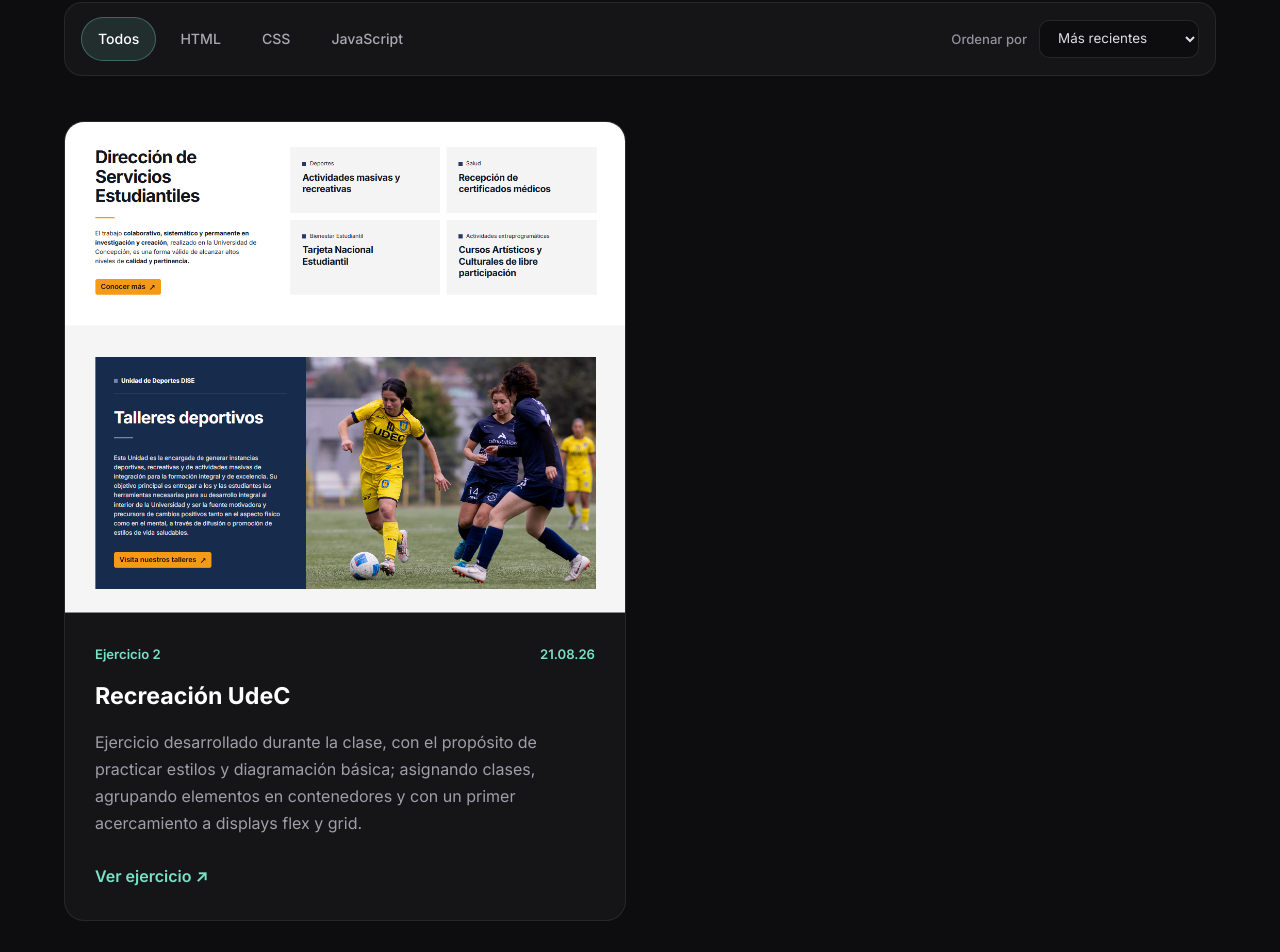
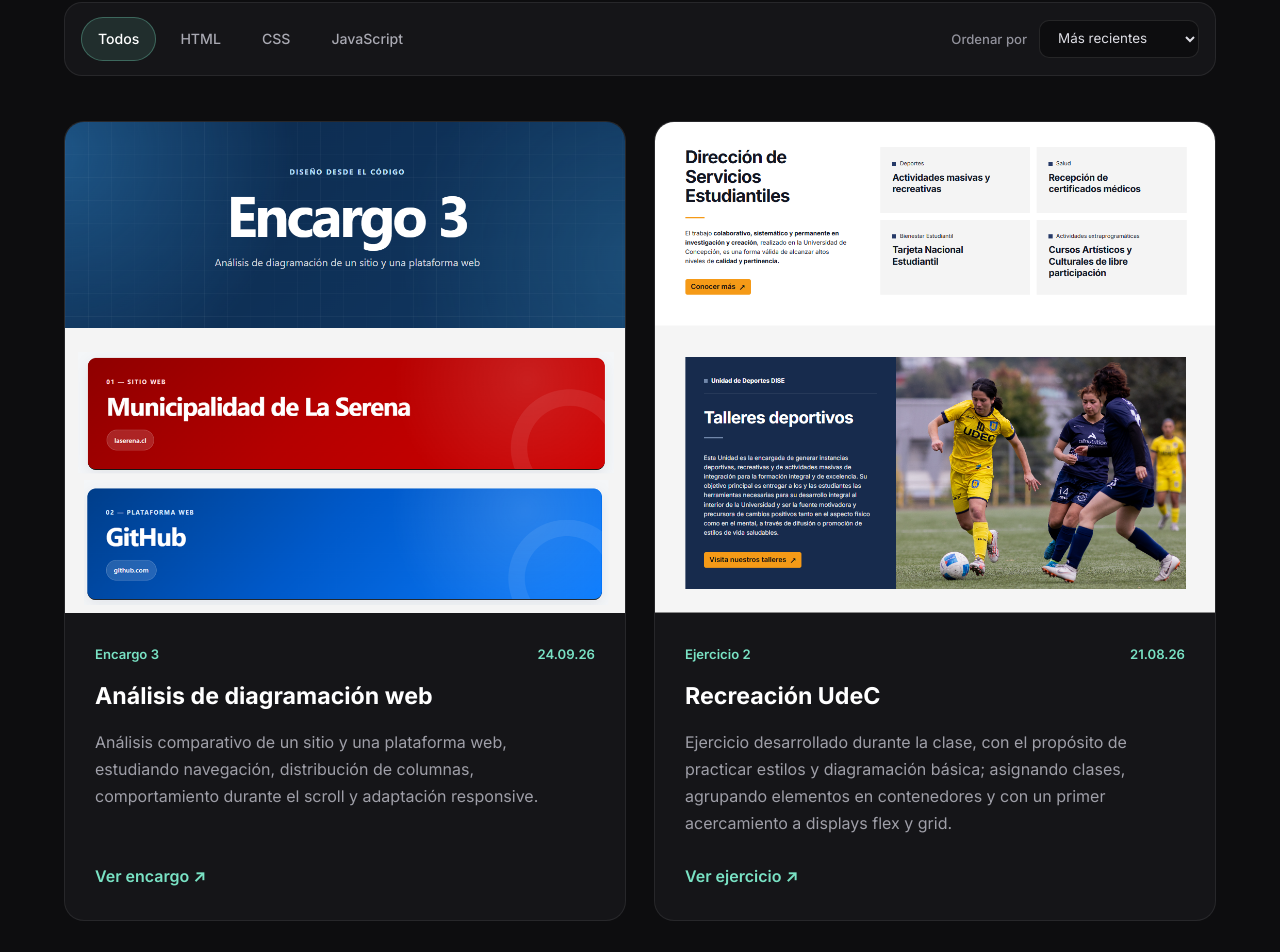
Before and after one commit to FabianFloresEs/Encargo1.5-DdeC26, a plain HTML site: page ejercicios.html in a window 1280 px wide. Shown: the part 720-1672 px from the top of the page. Drawn offline with nearby package versions, Linux system fonts and the light colour scheme.

Commit message:
Último ejercicio implementado

```diff
--- a/ejercicios.html
+++ b/ejercicios.html
@@ -182,6 +182,8 @@
 
                 </div>
 
+
+
                 <!-- ==========================
                         FILTROS
                 =========================== -->
@@ -335,6 +337,69 @@
                                 class="exercise-link">
 
                                 Ver ejercicio ↗
+
+                            </a>
+
+                        </div>
+
+                    </article>
+
+                    <!-- ENCARGO 3 -->
+                    <article
+                        class="exercise-card"
+                        data-category="html css"
+                        data-class="4"
+                        data-order="3">
+
+                        <a
+                            href="https://fabianfloreses.github.io/Encargo3-DdeC26/"
+                            target="_blank"
+                            rel="noopener noreferrer"
+                            class="exercise-preview">
+
+                            <img
+                                src="assets/Encargo3-DdeC.png"
+                                alt="Previsualización del Encargo 3 de Diseño desde el Código"
+                                loading="lazy"
+                                decoding="async">
+
+                        </a>
+
+
+                        <div class="exercise-info">
+
+                            <div class="exercise-meta">
+
+                                <span>
+                                    Encargo 3
+                                </span>
+
+                                <span>
+                                    24.09.26
+                                </span>
+
+                            </div>
+
+
+                            <h3>
+                                Análisis de diagramación web
+                            </h3>
+
+
+                            <p>
+                                Análisis comparativo de un sitio y una plataforma web,
+                                estudiando navegación, distribución de columnas,
+                                comportamiento durante el scroll y adaptación responsive.
+                            </p>
+
+
+                            <a
+                                href="https://fabianfloreses.github.io/Encargo3-DdeC26/"
+                                target="_blank"
+                                rel="noopener noreferrer"
+                                class="exercise-link">
+
+                                Ver encargo ↗
 
                             </a>
 
```
Also changed, not shown: index.html (+5 -5 lines), assets/Encargo3-DdeC.png (added).
